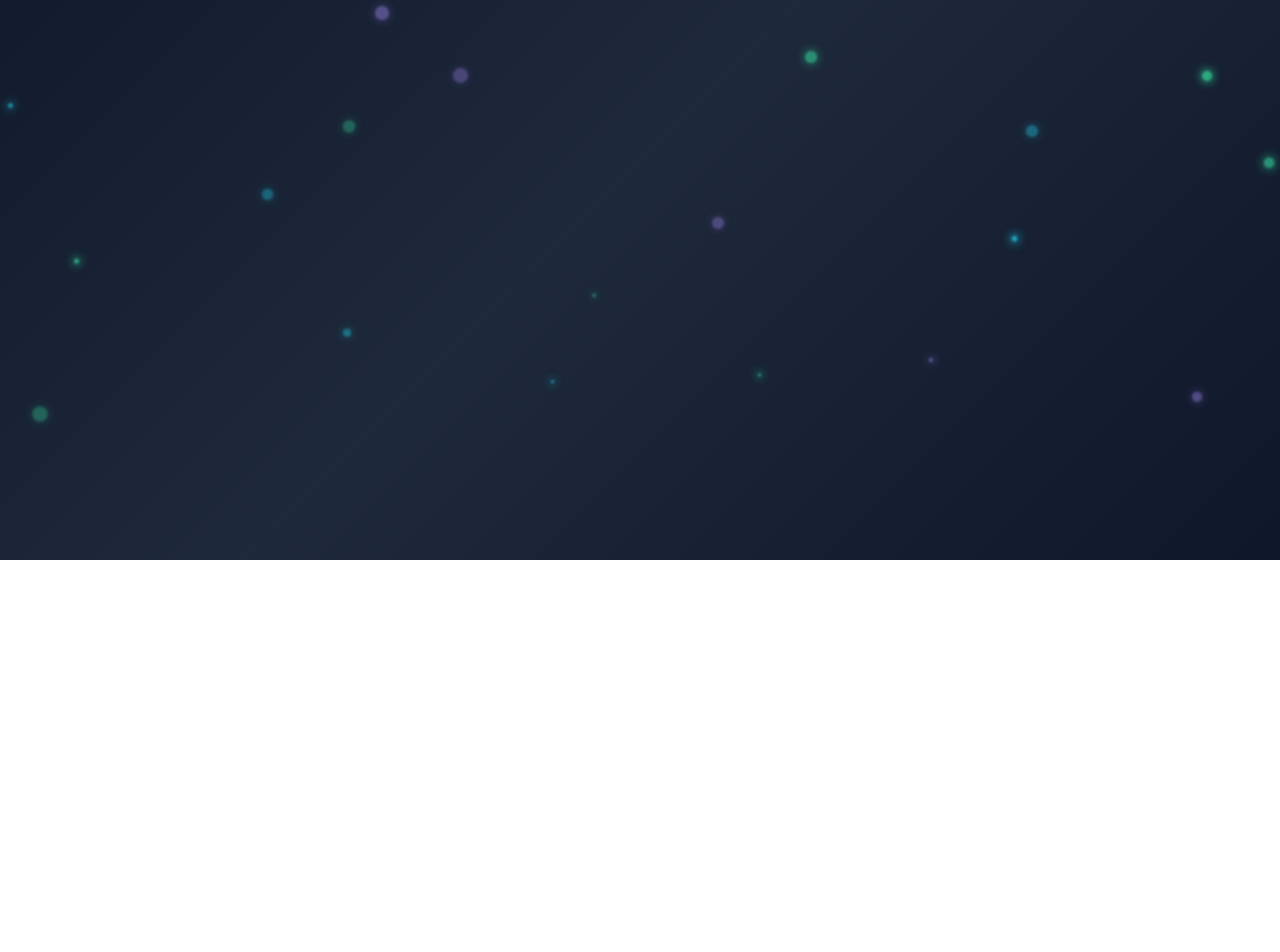
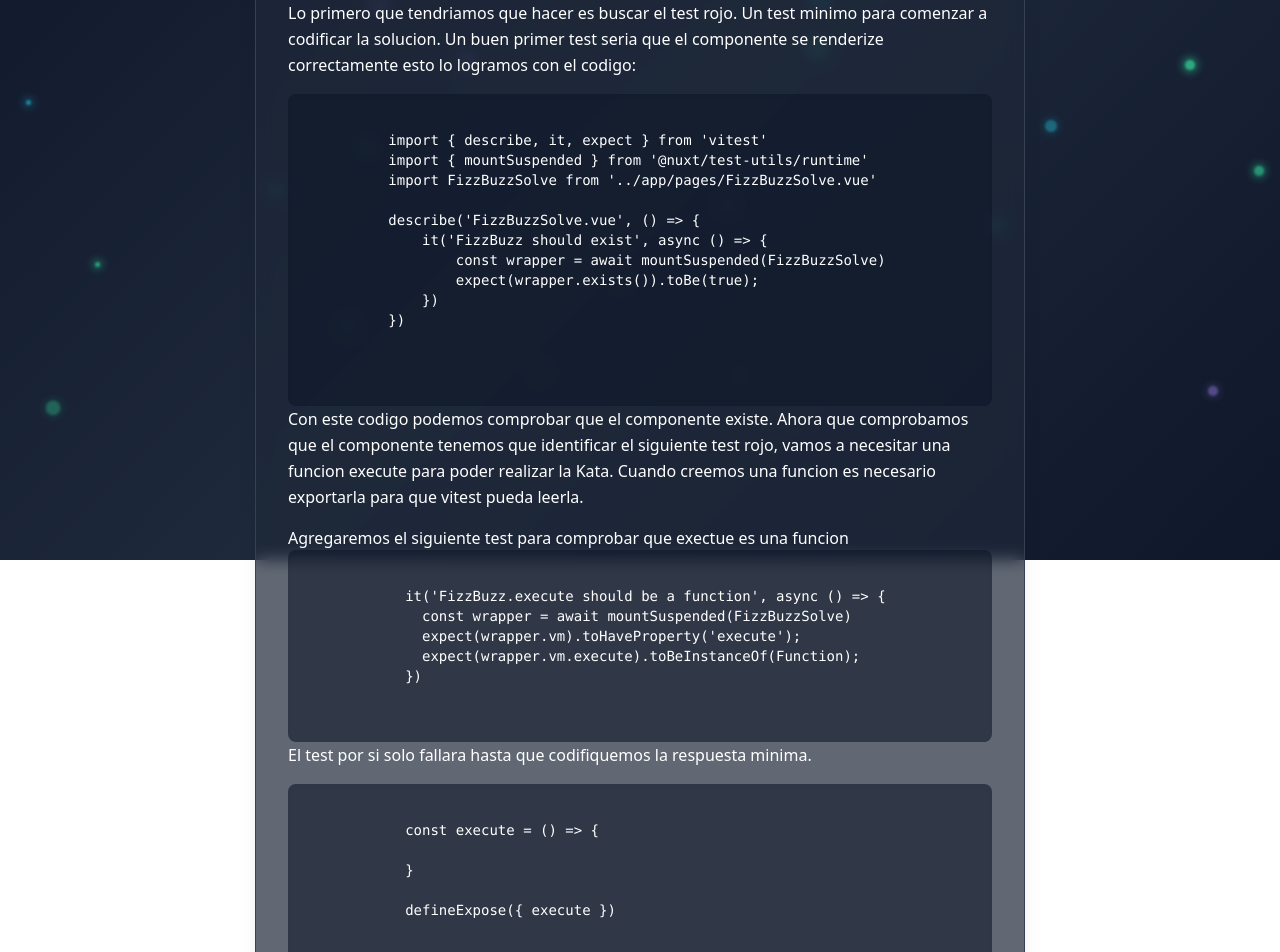
Before and after one commit to ElianRemaggi/tddVitestPractice, a Nuxt app: page /FizzBuzzSolve in a window 1280 px wide. Shown: the part 240-1192 px from the top of the page. Before the commit the page ends 948 px from the top, so only its background shows below. Built offline with nearby package versions, Linux system fonts and the light colour scheme.

Commit message:
FEAT ( FizzBuzz ) : Code component, explaned tdd procediment

```diff
--- a/app/pages/FizzBuzzSolve.vue
+++ b/app/pages/FizzBuzzSolve.vue
@@ -1,14 +1,76 @@
 <script setup lang="ts">
-import { title } from 'process';
 
+//Funcion que se llama execute ,
+const execute  = () : string => {
+  return "asd"
+}
+
+defineExpose({ execute })
 
 </script>
 
 <template>
   <div class="min-h-screen mt-20 text-white">
 
+
     <DotBackground class="absolute top-0 left-0 w-full h-full" />
+    <main class="flex items-center justify-center min-h-screen px-6 relative z-10">
+      <article class="w-full max-w-3xl rounded-xl bg-gray-800/70 backdrop-blur-sm p-8 shadow-xl ring-1 ring-gray-700">
+        <h1 class="mb-6 text-3xl font-bold text-emerald-400">
+          Kata Fizz Buzz Solution
+        </h1>
 
+        <p class="mb-4 leading-relaxed">
+          Lo primero que tendriamos que hacer es buscar el test rojo.
+          Un test minimo para comenzar a codificar la solucion. Un buen primer test seria que el componente se renderize
+          correctamente esto lo logramos con el codigo:
+        </p>
+        <pre class="bg-gray-900/60 p-4 rounded-lg text-sm overflow-x-auto shadow-inner">
+          <code>
+          import { describe, it, expect } from 'vitest'
+          import { mountSuspended } from '@nuxt/test-utils/runtime'
+          import FizzBuzzSolve from '../app/pages/FizzBuzzSolve.vue'
+
+          describe('FizzBuzzSolve.vue', () => {
+              it('FizzBuzz should exist', async () => {
+                  const wrapper = await mountSuspended(FizzBuzzSolve)
+                  expect(wrapper.exists()).toBe(true);
+              })
+          })
+
+          </code>
+        </pre>
+        <p class="mb-4 leading-relaxed"> Con este codigo podemos comprobar que el componente existe. Ahora que comprobamos que el componente tenemos que identificar el siguiente test rojo, vamos a necesitar una funcion execute para poder realizar la Kata. Cuando creemos una funcion es necesario exportarla para que vitest pueda leerla.
+        </p>
+        <p>Agregaremos el siguiente test para comprobar que exectue es una funcion</p>
+        <pre class="bg-gray-900/60 p-4 rounded-lg text-sm overflow-x-auto shadow-inner">
+          <code>
+            it('FizzBuzz.execute should be a function', async () => {
+              const wrapper = await mountSuspended(FizzBuzzSolve)
+              expect(wrapper.vm).toHaveProperty('execute');
+              expect(wrapper.vm.execute).toBeInstanceOf(Function);
+            })
+          </code>
+        </pre>
+
+        <p class="mb-4 leading-relaxed">
+          El test por si solo fallara hasta que codifiquemos la respuesta minima.</p>
+        <pre class=" bg-gray-900/60 p-4 rounded-lg text-sm overflow-x-auto shadow-inner">
+          <code>
+            const execute = () => {
+
+            }
+
+            defineExpose({ execute })
+          </code>
+        </pre>
+        <p class="mb-4 leading-relaxed">
+          En caso de requerirlo este seria el momento para relizar Refactor.
+        </p>
+
+
+      </article>
+    </main>
   </div>
 
 </template>
```
